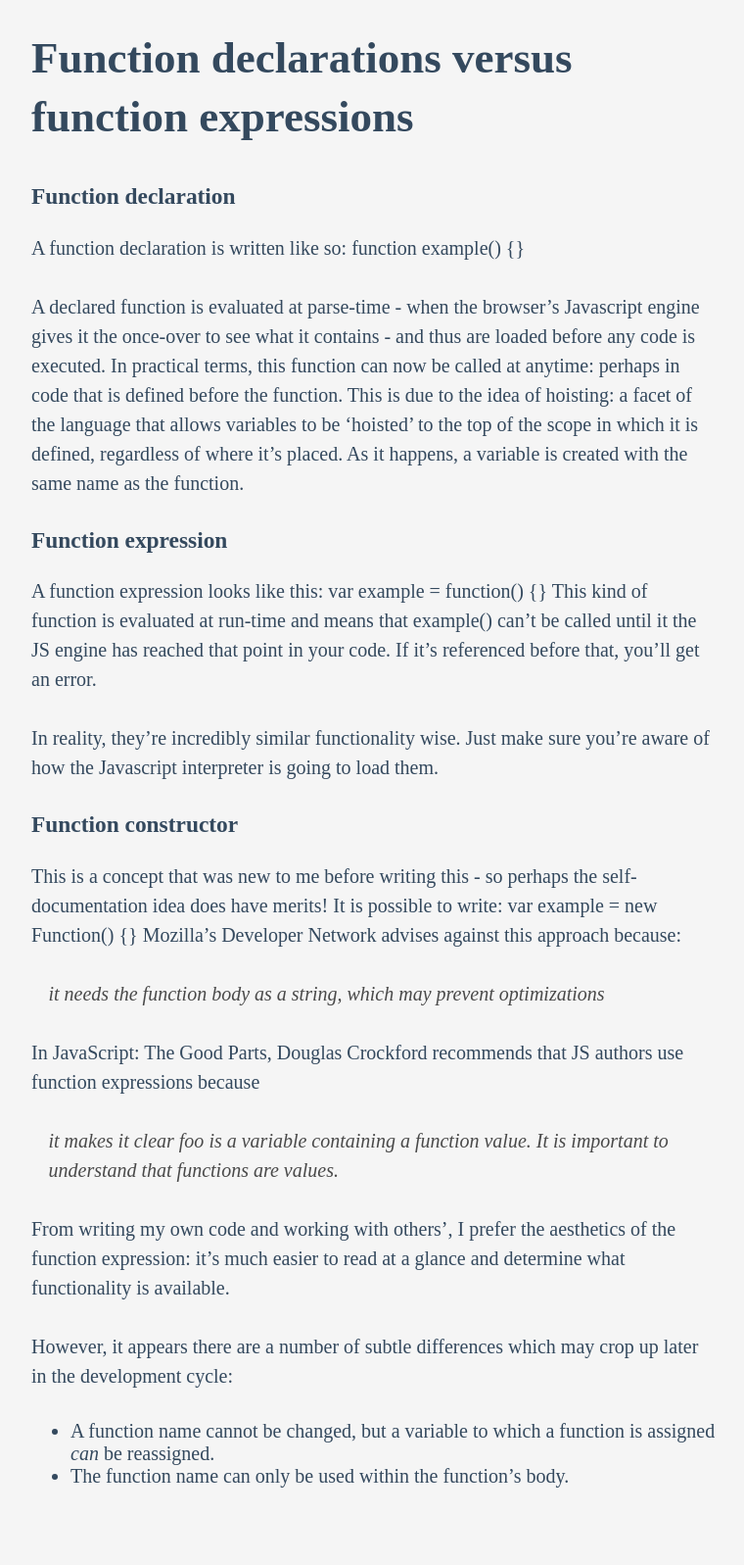
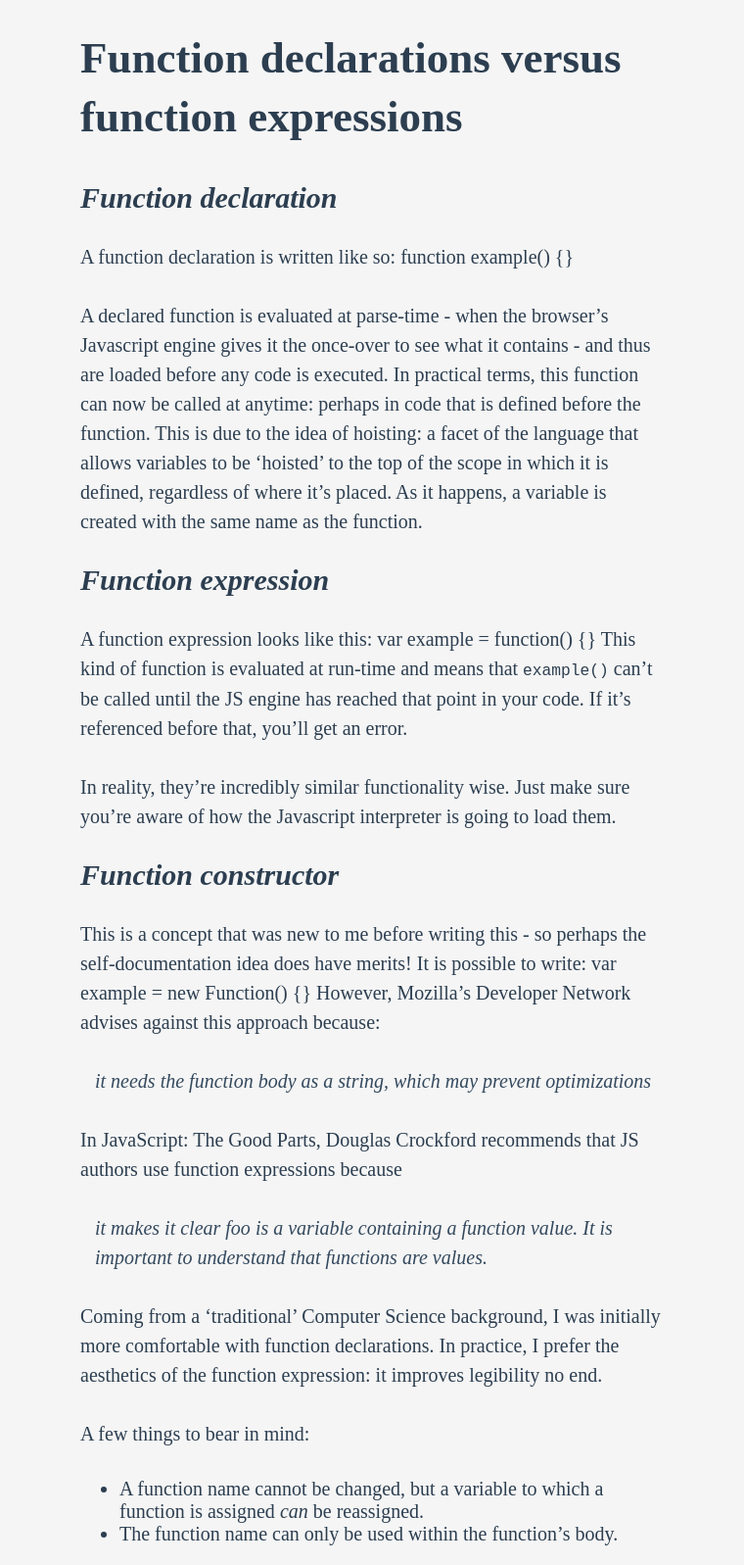
Before and after one commit to danielmatthew/jsnotes, a Jekyll site: the page built from _posts/2013-05-23-function-expressions-versus-function-declarations.md, in a window 1280 px wide. Shown: the whole page at 98% size, without its empty margins (258-1018 px from the left). Built offline with Jekyll 4.4.1, drawn with Linux system fonts in a browser that asks for light colours; Markdown is read by kramdown in place of the engine named in the settings; before the commit the page ends 1538 px from its top, so only the background shows below that.

Commit message:
More styles

```diff
--- a/_posts/2013-05-23-function-expressions-versus-function-declarations.md
+++ b/_posts/2013-05-23-function-expressions-versus-function-declarations.md
@@ -12,7 +12,7 @@
 ### Function expression
 A function expression looks like this:
     var example = function() {}
-This kind of function is evaluated at run-time and means that example() can't be called until it the JS engine has reached that point in your code. If it's referenced before that, you'll get an error.
+This kind of function is evaluated at run-time and means that `example()` can't be called until the JS engine has reached that point in your code. If it's referenced before that, you'll get an error.
 
 In reality, they're incredibly similar functionality wise. Just make sure you're aware of how the Javascript interpreter is going to load them.
 
@@ -20,15 +20,15 @@
 This is a concept that was new to me before writing this - so perhaps the self-documentation idea does have merits!
 It is possible to write:
     var example = new Function() {}
-Mozilla's Developer Network advises against this approach because:
+However, Mozilla's Developer Network advises against this approach because:
 > it needs the function body as a string, which may prevent optimizations
 
 In JavaScript: The Good Parts, Douglas Crockford recommends that JS authors use function expressions because
 > it makes it clear _foo_ is a variable containing a function value. It is important to understand that functions are values.
 
-From writing my own code and working with others', I prefer the aesthetics of the function expression: it's much easier to read at a glance and determine what functionality is available.
+Coming from a 'traditional' Computer Science background, I was initially more comfortable with function declarations. In practice, I prefer the aesthetics of the function expression: it improves legibility no end.
 
-However, it appears there are a number of subtle differences which may crop up later in the development cycle:
+A few things to bear in mind:
 
 + A function name cannot be changed, but a variable to which a function is assigned _can_ be reassigned.
 + The function name can only be used within the function's body.
--- a/screen.css
+++ b/screen.css
@@ -2,7 +2,7 @@
     margin: 1em auto;
     width: 95%;
     background: #f5f5f5;
-    color: #34495e;
+    color: #2c3e50;
     font-family: "ff-tisa-web-pro", serif;
     font-size: 100%; /* 16px */
 }
@@ -25,6 +25,13 @@
     margin: 0 0 0.8em;
 }
 
+h3 {
+    font-size: 1.5em;
+    line-height: 1;
+    margin: 0 0 1em;
+    font-style: italic;
+}
+
 a {
     color: inherit;
     text-decoration: none;
@@ -34,7 +41,7 @@
     margin: 0 auto;
     width: 95%;
     font-style: italic;
-    color: rgba(0,0,0,0.7);
+    color: #34495e;
 }
 
 .post {
@@ -53,7 +60,7 @@
 @media screen and (min-width: 40em) { /* 640px */
     body {
         font-size: 125%; /* 20px */
-        width: 90%;
-        max-width: 35em;
+        width: 80%;
+        max-width: 30em;
     }
 }
```
